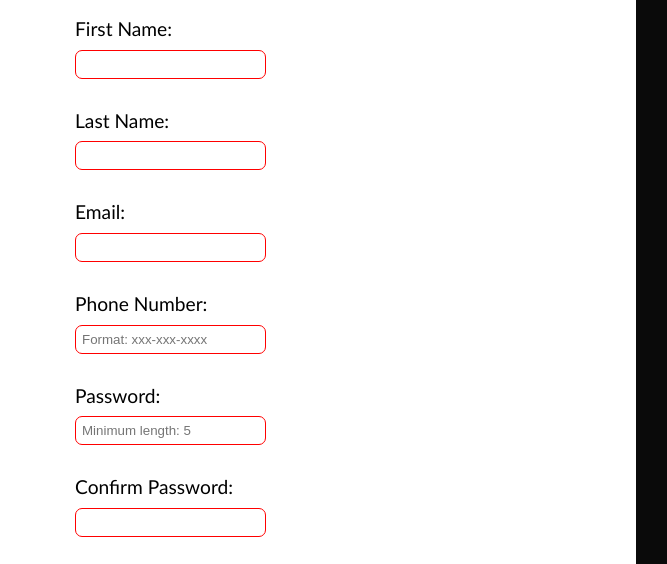
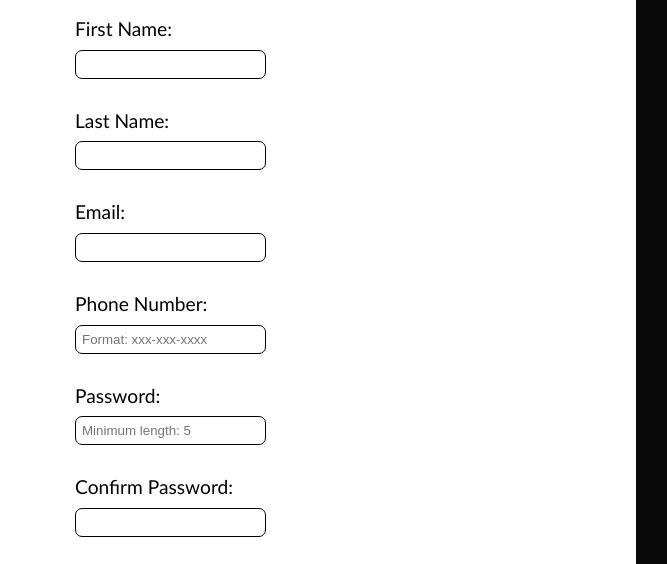
Before and after one commit to dyellow3/sign-up-form, a plain HTML site: page index.html in a window 1280 px wide. Shown: the part 221-785 px from the top of the page, 516-1183 px from the left. Drawn offline with Linux system fonts and the light colour scheme.

Commit message:
updated font sizing , coloring , input border color

```diff
--- a/index.html
+++ b/index.html
@@ -25,19 +25,19 @@
                 <fieldset class="input-container">
                     <div class="input">
                         <label for="first_name">First Name:</label>
-                        <input type="text" minlength="1" name="first_name" id="first_name" required>
+                        <input type="text" minlength="1" name="first_name" id="first_name" placeholder=" " required>
                     </div>
 
 
                     <div class="input">
                         <label for="last_name">Last Name:</label>
-                        <input type="text" minlength="1" name="last_name" id="last_name" required>
+                        <input type="text" minlength="1" name="last_name" id="last_name" placeholder=" " required>
                     </div>
 
 
                     <div class="input">
                         <label for="email">Email:</label>
-                        <input type="email" name="email" id="email" required>
+                        <input type="email" name="email" id="email" placeholder=" " required>
                     </div>
 
 
@@ -56,7 +56,7 @@
 
                     <div class="input">
                         <label for="confirm_password">Confirm Password:</label>
-                        <input type="password" minlength="5" name="confirm_password" id="confirm_password" required>
+                        <input type="password" minlength="5" name="confirm_password" id="confirm_password" placeholder=" " required>
                     </div>
                 </fieldset>
 
--- a/styles.css
+++ b/styles.css
@@ -38,7 +38,7 @@ body {
     flex-direction: column;
     justify-content: center;
     align-items: center;
-    background-color: rgb(247, 247, 247);
+    background-color: rgb(240, 240, 240);
     width: max(50%, 22rem); /* responsive width */
 }
 
@@ -79,7 +79,7 @@ form {
 input {
     padding: 6px;
     border-radius: 7px;
-    border: solid black 1px;
+    border: solid 1px;
     margin-top: 5%;
 }
 
@@ -106,7 +106,7 @@ input {
 
 
 button {
-    font-size: clamp(1.3rem, 3rem, 1.4vw);
+    font-size: clamp(1.3rem, 1.8rem, 1.13vw);
     width: max(30%, 10rem);
     margin-bottom: 0.4rem;
 }
@@ -122,6 +122,10 @@ fieldset {
 }
 
 
-:invalid {
+input:invalid {
     border-color: red;
 }
+
+input:placeholder-shown, input:focus {
+    border-color: unset;
+}
```
